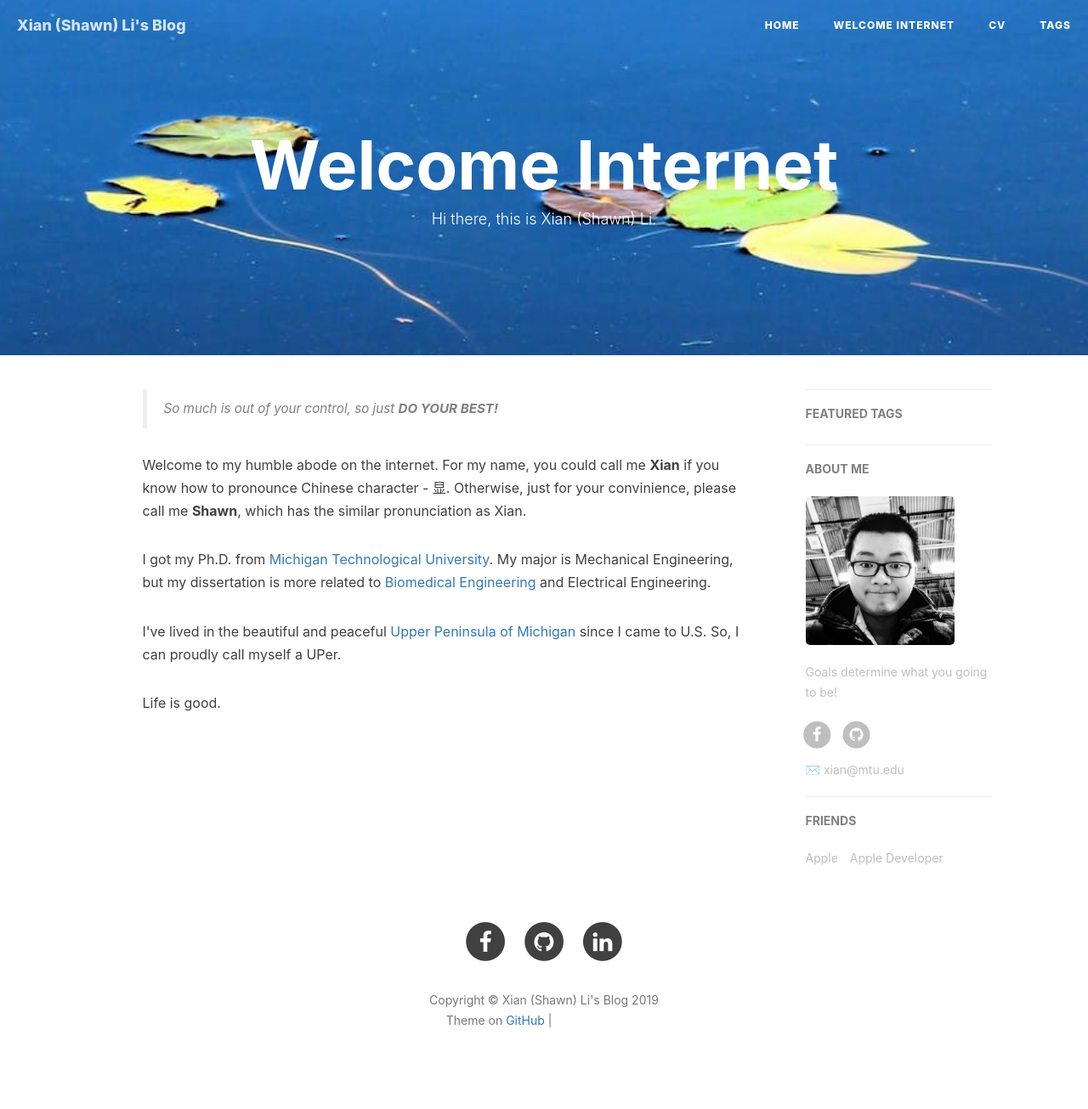
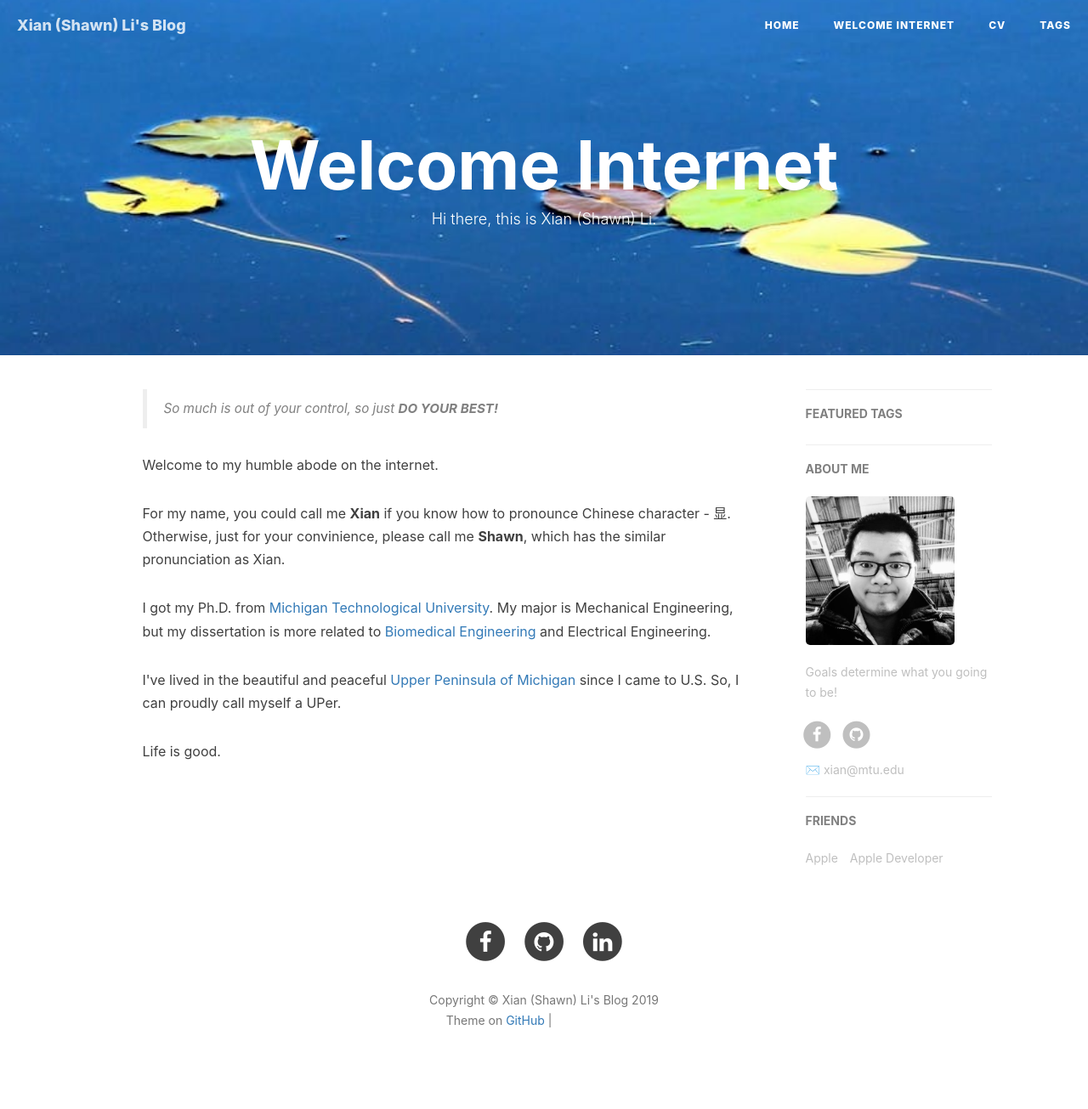
Before and after one commit to xian49930/jiuwuzhi.github.io, a Jekyll site: the page built from about.html, in a window 1280 px wide. Shown: the whole page at 85% size. Built offline with Jekyll 4.4.1, drawn with Linux system fonts in a browser that asks for light colours; nearby versions of some CDN libraries; comment, search, counter and statistics services are not loaded; grey boxes are pictures that could not be loaded.

```diff
--- a/about.html
+++ b/about.html
@@ -9,7 +9,9 @@ header-img: "img/post-bg-about.jpg"
 <div class="en post-container">
     <blockquote><p>So much is out of your control, so just <strong>DO YOUR BEST!</strong></p></blockquote>
 
-    <p>Welcome to my humble abode on the internet. For my name, you could call me <strong>Xian</strong> if you know how to pronounce Chinese character - 显. Otherwise, just for your convinience, please call me <strong>Shawn</strong>, which has the similar pronunciation as Xian. </p>
+    <p>Welcome to my humble abode on the internet. </p>
+
+    <p>For my name, you could call me <strong>Xian</strong> if you know how to pronounce Chinese character - 显. Otherwise, just for your convinience, please call me <strong>Shawn</strong>, which has the similar pronunciation as Xian. </p>
 
     <p>I got my Ph.D. from <a href="http://www.mtu.edu/">Michigan Technological University</a>. My major is Mechanical Engineering, but my dissertation is more related to <a href="https://en.wikipedia.org/wiki/Biomedical_engineering"> Biomedical Engineering</a> and Electrical Engineering.</p>
 
```
